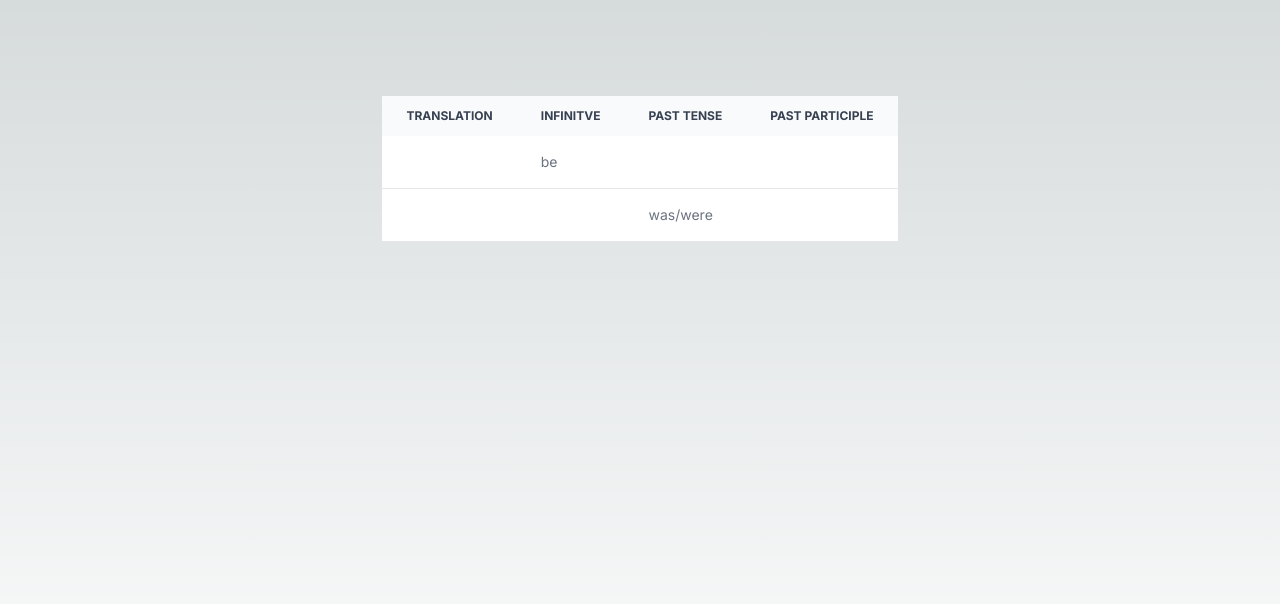
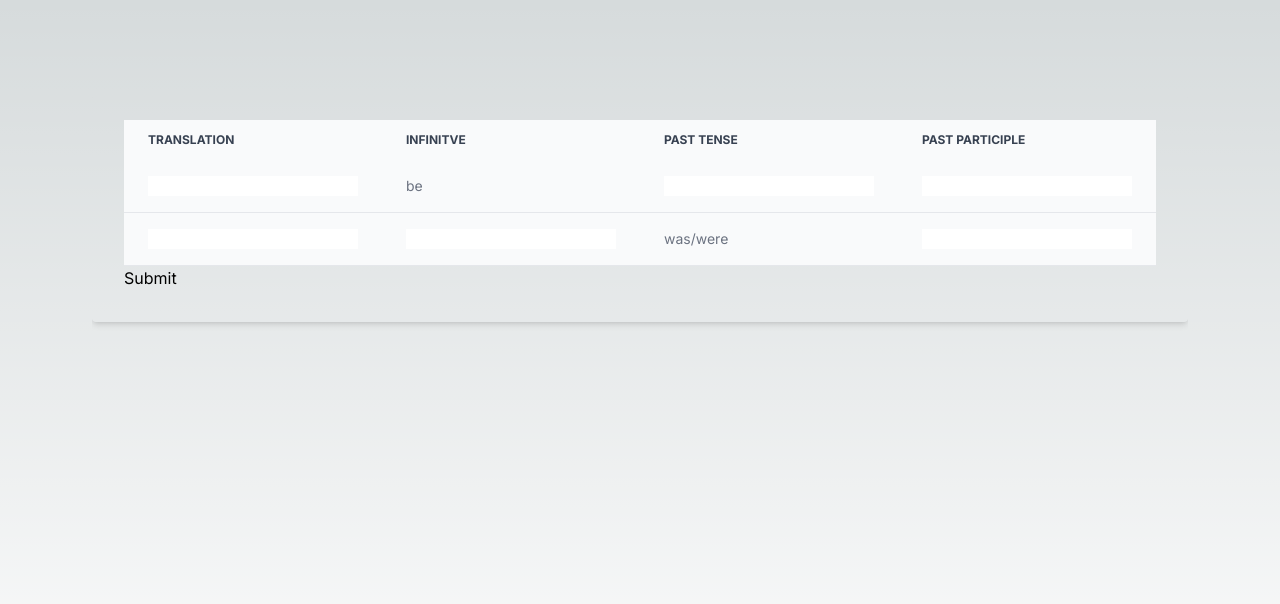
Before and after one commit to jbaldrich/irregular-verbs, a Next.js app: page / in a window 1280 px wide. Shown: the top 604 px of the page. Built offline with nearby package versions, Linux system fonts and the light colour scheme.

Commit message:
add form and fake validation

```diff
--- a/src/app/components/Table.tsx
+++ b/src/app/components/Table.tsx
@@ -1,11 +1,81 @@
+'use client'
+
 import { Verb } from "@/domain/Verb";
+import React, { useState } from "react";
+
+function validate(answers: Answers): Promise<Answers> {
+  const validated: Answers = new Map([...answers].map(answer =>
+    [answer[0], {
+      translation: { verb: answer[1].translation.verb ?? '', isValid: answer[1].translation.verb != ''},
+      infinitive: { verb: answer[1].infinitive.verb ?? '', isValid: answer[1].infinitive.verb != ''},
+      pastTense: { verb: answer[1].pastTense.verb ?? '', isValid: answer[1].pastTense.verb != ''},
+      pastParticiple: { verb: answer[1].pastParticiple.verb ?? '', isValid: answer[1].pastParticiple.verb != ''}
+    }]
+  ))
+  return new Promise<Answers>((resolve, reject) => {
+    setTimeout(() => {
+      let shouldError = false;
+      if (shouldError) {
+        reject(new Error('Good guess but a wrong answer. Try again!'));
+      } else {
+        resolve(validated);
+      }
+    }, 1500);
+  });
+}
 
 type TableProps = {
   verbs: Verb[]
 }
 
+type Verb2 = {
+  readonly translation: Answer;
+  readonly infinitive: Answer;
+  readonly pastTense: Answer;
+  readonly pastParticiple: Answer;
+}
+
+type Answer = {
+  verb: string;
+  isValid: null | boolean;
+}
+
+type Answers = Map<string, Verb2>;
+
 export const Table = ({verbs}: TableProps) => {
+  const [answers, setAnswers] = useState<Answers>(new Map(verbs.map(verb =>
+    [verb.id, {
+      translation: { verb: verb.translation ?? '', isValid: null},
+      infinitive: { verb: verb.infinitive ?? '', isValid: null},
+      pastTense: { verb: verb.pastTense ?? '', isValid: null},
+      pastParticiple: { verb: verb.pastParticiple ?? '', isValid: null}
+    }]
+  )));
+  const [error, setError] = useState<Error | null>(null);
+  const [status, setStatus] = useState('pending');
+
+  async function handleSubmit(e: React.FormEvent<HTMLFormElement> ) {
+    e.preventDefault();
+    setStatus('submitting');
+    try {
+      const validAnswers = await validate(answers);
+      setAnswers(validAnswers);
+      setStatus('success');
+    } catch (err: Error | any) {
+      setStatus('typing');
+      setError(err);
+    }
+  }
+
+  function handleInputChange(e: React.ChangeEvent<HTMLInputElement>) {
+    const newVerb = {...answers.get(e.target.id), [e.target.name]:{verb: e.target.value}} as Verb2;
+    answers.set(e.target.id, newVerb);
+  }
+
   return(
+    <div>
+      <div>
+        <form className='shadow-md rounded px-8 pt-6 pb-8 mb-4' onSubmit={handleSubmit}>
           <table className="w-full text-sm text-left text-gray-500 dark:text-gray-400">
             <thead className="text-xs text-gray-700 uppercase bg-gray-50 dark:bg-gray-700 dark:text-gray-400">
               <tr>
@@ -17,16 +87,54 @@ export const Table = ({verbs}: TableProps) => {
             </thead>
             <tbody>
               {
-        verbs.map(verb =>
-          <tr className="bg-white border-b dark:bg-gray-800 dark:border-gray-700" key={verb.id}>
-            <td className="px-6 py-4">{verb.translation}</td>
-            <td className="px-6 py-4">{verb.infinitive}</td>
-            <td className="px-6 py-4">{verb.pastTense}</td>
-            <td className="px-6 py-4">{verb.pastParticiple}</td>
+                [...answers].map(answer =>
+                  <tr className="bg-gray-50 border-b dark:bg-gray-800 dark:border-gray-700" key={answer[0]}>
+                    <Cell verbId={answer[0]} name='translation' value={answer[1].translation.verb} isValid={answer[1].translation.isValid} onChange={handleInputChange}/>
+                    <Cell verbId={answer[0]} name='infinitive' value={answer[1].infinitive.verb} isValid={answer[1].infinitive.isValid} onChange={handleInputChange}/>
+                    <Cell verbId={answer[0]} name='pastTense' value={answer[1].pastTense.verb} isValid={answer[1].pastTense.isValid} onChange={handleInputChange}/>
+                    <Cell verbId={answer[0]} name='pastParticiple' value={answer[1].pastParticiple.verb} isValid={answer[1].pastParticiple.isValid} onChange={handleInputChange}/>
                   </tr>
                 )
               }
             </tbody>
           </table>
+          <button disabled={
+            status === 'submitting'
+          }>
+            Submit
+          </button>
+          {error !== null &&
+            <p className="Error">
+              {error.message}
+            </p>
+          }
+        </form>
+      </div>
+    </div>
   )
 }
+
+type CellProps = {
+  verbId: string
+  name: string
+  value: string
+  isValid: boolean | null
+  onChange: (e: React.ChangeEvent<HTMLInputElement>) => void
+}
+
+export const Cell = ({verbId, name, value, isValid, onChange}: CellProps) => {
+  return(
+    <td className="px-6 py-4">
+      {
+        value == '' && (isValid === null || !isValid) ?
+          <input
+            className="text-gray-800"
+            type="text"
+            id={verbId}
+            name={name}
+            onChange={onChange}
+          ></input> : value
+      }
+    </td>
+  )
+}
--- a/tsconfig.json
+++ b/tsconfig.json
@@ -1,6 +1,7 @@
 {
   "compilerOptions": {
     "target": "es5",
+    "downlevelIteration": true,
     "lib": ["dom", "dom.iterable", "esnext"],
     "allowJs": true,
     "skipLibCheck": true,
```
Lines whose indentation alone changed are shown as unchanged.
